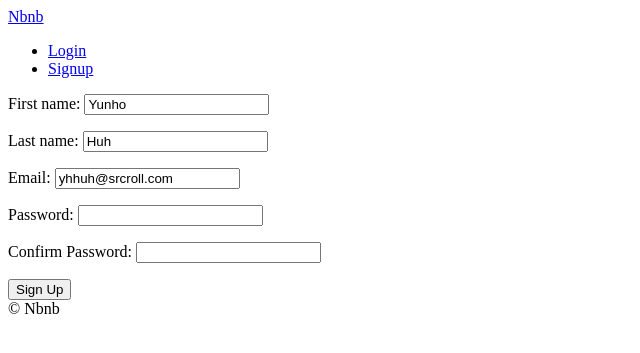
After one commit to kalzpi/airbnb-clone, a Django app: page /users/signup in a window 1280 px wide. The commit adds this page. Shown: the top 353 px of the page, without its empty margins (0-640 px from the left). Run offline with Django 3.2, Linux system fonts and the light colour scheme.

Commit message:
SignupForm
will bechanged to model form after

```diff
--- a/config/urls.py
+++ b/config/urls.py
@@ -22,6 +22,7 @@ from django.conf.urls.static import static
 urlpatterns = [
     path("", include("core.urls", namespace="core")),
     path("rooms/", include("rooms.urls", namespace="rooms")),
+    path("users/", include("users.urls", namespace="users")),
     path("admin/", admin.site.urls),
 ]
 
--- a/rooms/admin.py
+++ b/rooms/admin.py
@@ -41,7 +41,7 @@ class RoomAdmin(admin.ModelAdmin):
             "More About the Space",
             {
                 "classes": ("collapse",),
-                "fields": ("amenities", "facility", "house_rules",),
+                "fields": ("amenities", "facilities", "house_rules",),
             },
         ),
         ("Last Details", {"fields": ("host",)},),
@@ -69,7 +69,7 @@ class RoomAdmin(admin.ModelAdmin):
         "host__superhost",
         "room_type",
         "amenities",
-        "facility",
+        "facilities",
         "house_rules",
         "city",
         "country",
@@ -81,7 +81,7 @@ class RoomAdmin(admin.ModelAdmin):
 
     filter_horizontal = (
         "amenities",
-        "facility",
+        "facilities",
         "house_rules",
     )
 
--- a/rooms/models.py
+++ b/rooms/models.py
@@ -86,7 +86,7 @@ class Room(core_models.TimeStampedModel):
         "RoomType", related_name="rooms", on_delete=models.SET_NULL, null=True
     )
     amenities = models.ManyToManyField("Amenity", related_name="rooms", blank=True)
-    facility = models.ManyToManyField("Facility", related_name="rooms", blank=True)
+    facilities = models.ManyToManyField("Facility", related_name="rooms", blank=True)
     house_rules = models.ManyToManyField("HouseRule", related_name="rooms", blank=True)
 
     def save(self, *args, **kwargs):
--- a/rooms/views.py
+++ b/rooms/views.py
@@ -79,7 +79,7 @@ class SearchView(View):
                     filter_args["facilities"] = facility
 
                 qs = models.Room.objects.filter(**filter_args).order_by("-created")
-
+                print(qs)
                 paginator = Paginator(qs, 2, orphans=0)
 
                 page = request.GET.get("page", 1)
--- a/templates/partials/nav.html
+++ b/templates/partials/nav.html
@@ -1,4 +1,10 @@
 <a href="{% url 'core:home' %}" class="">Nbnb</a>
 <ul>
-    <li><a href="#" class="">Login</a></div></li>
+
+    {% if user.is_authenticated %}
+        <li><a href="{% url 'users:logout' %}" class="">Logout</a></div></li>
+    {% else %}
+        <li><a href="{% url 'users:login' %}" class="">Login</a></div></li>
+        <li><a href="{% url 'users:signup' %}" class="">Signup</a></div></li>
+    {% endif %}
 </ul>
--- /dev/null
+++ b/templates/users/signup.html
@@ -0,0 +1,17 @@
+{% extends "base.html" %}
+
+    {% block page_title %}
+        Sign Up
+    {% endblock page_title %}
+
+    {% block search-bar %}
+    {% endblock search-bar %}
+
+    {% block content %}
+        <form method="POST" action="{% url 'users:signup' %}">
+            {% csrf_token %}
+            {{form.as_p}}
+            <button>Sign Up</button>
+        </form>
+
+    {% endblock content %}
--- /dev/null
+++ b/users/forms.py
@@ -0,0 +1,57 @@
+from django import forms
+from . import models
+
+
+class LoginForm(forms.Form):
+
+    email = forms.EmailField()
+    password = forms.CharField(widget=forms.PasswordInput)
+
+    def clean(self):
+        email = self.cleaned_data.get("email")
+        password = self.cleaned_data.get("password")
+        try:
+            user = models.User.objects.get(email=email)
+            if user.check_password(password):
+                return self.cleaned_data
+            else:
+                self.add_error("password", forms.ValidationError("Password is wrong."))
+        except models.User.DoesNotExist:
+            self.add_error("email", forms.ValidationError("User does not exist"))
+
+
+class SignUpForm(forms.Form):
+
+    first_name = forms.CharField(max_length=80)
+    last_name = forms.CharField(max_length=80)
+    email = forms.EmailField()
+    password = forms.CharField(widget=forms.PasswordInput)
+    password1 = forms.CharField(widget=forms.PasswordInput, label="Confirm Password")
+
+    def clean_email(self):
+        email = self.cleaned_data.get("email")
+        try:
+            models.User.objects.get(email=email)
+            raise forms.ValidationError("User already exists with that email.")
+        except models.User.DoesNotExist:
+            return email
+
+    def clean_password1(self):
+        password = self.cleaned_data.get("password")
+        password1 = self.cleaned_data.get("password1")
+
+        if password != password1:
+            raise forms.ValidationError("Password confirmation does not match.")
+        else:
+            return password
+
+    def save(self):
+        first_name = self.cleaned_data.get("first_name")
+        last_name = self.cleaned_data.get("last_name")
+        email = self.cleaned_data.get("email")
+        password = self.cleaned_data.get("password")
+
+        user = models.User.objects.create_user(email, email, password)
+        user.first_name = first_name
+        user.last_name = last_name
+        user.save()
--- a/users/urls.py
+++ b/users/urls.py
@@ -0,0 +1,10 @@
+from django.urls import path
+from . import views
+
+app_name = "users"
+
+urlpatterns = [
+    path("login", views.LoginView.as_view(), name="login"),
+    path("logout", views.log_out, name="logout"),
+    path("signup", views.SignUpView.as_view(), name="signup"),
+]
--- a/users/views.py
+++ b/users/views.py
@@ -1,3 +1,45 @@
-from django.shortcuts import render
+from django.views import View
+from django.views.generic import FormView
+from django.urls import reverse_lazy
+from django.shortcuts import render, redirect, reverse
+from django.contrib.auth import authenticate, login, logout
+from . import forms
 
-# Create your views here.
+
+class LoginView(View):
+    def get(self, request):
+        form = forms.LoginForm(initial={"email": "kalzpi@gmail.com"})
+        return render(request, "users/login.html", {"form": form},)
+
+    def post(self, request):
+        form = forms.LoginForm(request.POST)
+
+        if form.is_valid():
+            email = form.cleaned_data.get("email")
+            password = form.cleaned_data.get("password")
+            user = authenticate(request, username=email, password=password)
+            if user is not None:
+                login(request, user)
+                return redirect(reverse("core:home"))
+        return render(request, "users/login.html", {"form": form})
+
+
+class SignUpView(FormView):
+    template_name = "users/signup.html"
+    form_class = forms.SignUpForm
+    success_url = reverse_lazy("core:home")
+    initial = {"first_name": "Yunho", "last_name": "Huh", "email": "yhhuh@srcroll.com"}
+
+    def form_valid(self, form):
+        form.save()
+        email = form.cleaned_data.get("email")
+        password = form.cleaned_data.get("password")
+        user = authenticate(self.request, username=email, password=password)
+        if user is not None:
+            login(self.request, user)
+        return super().form_valid(form)
+
+
+def log_out(request):
+    logout(request)
+    return redirect(reverse("core:home"))
```
Also changed, not shown: templates/rooms/room_detail.html (+3 -9 lines), templates/users/login.html (added, +17 -0 lines), reservations/migrations/0003_auto_20191204_1307.py (added), rooms/migrations/0009_auto_20191204_1307.py (added), users/migrations/0003_auto_20191204_1307.py (added), 1 other file.
